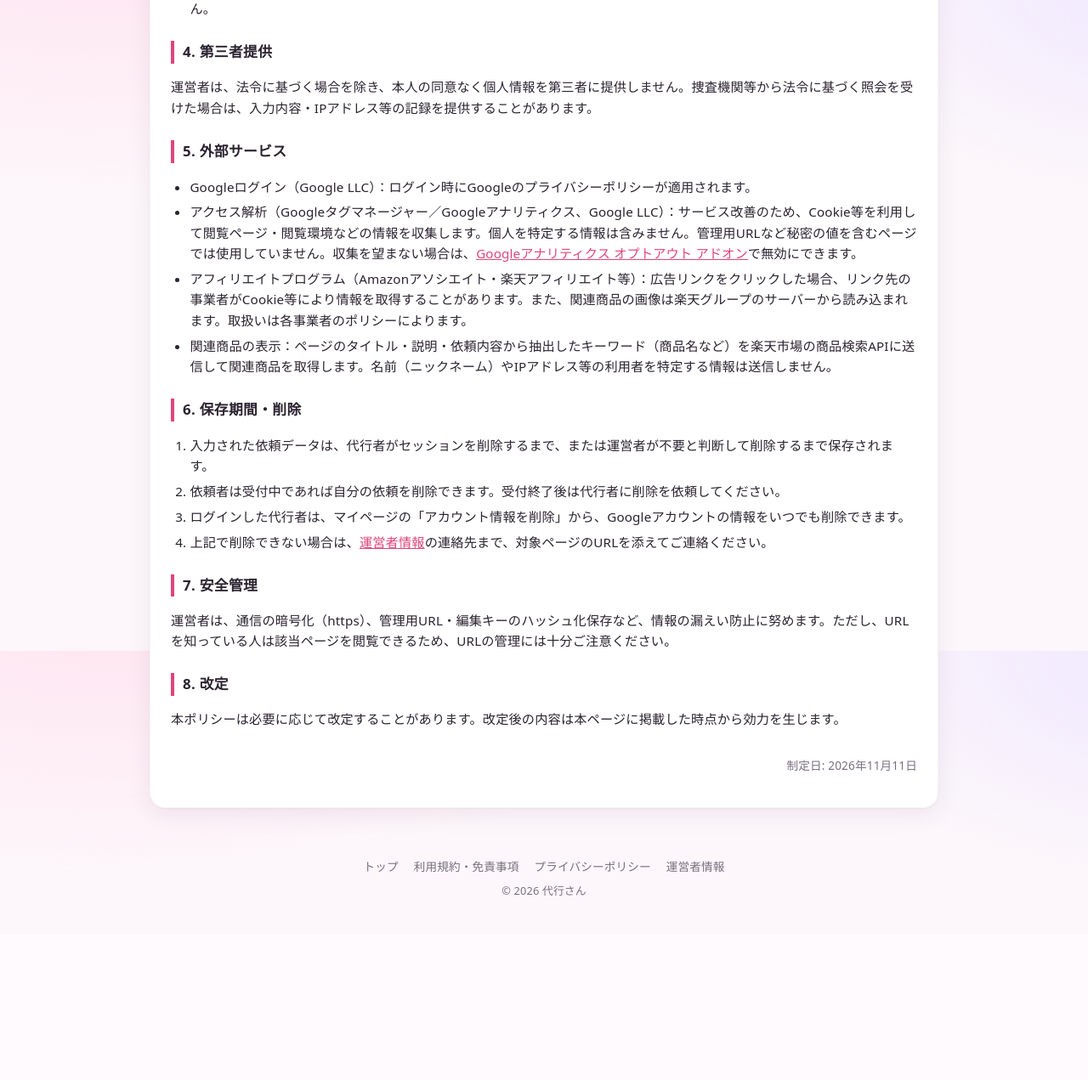
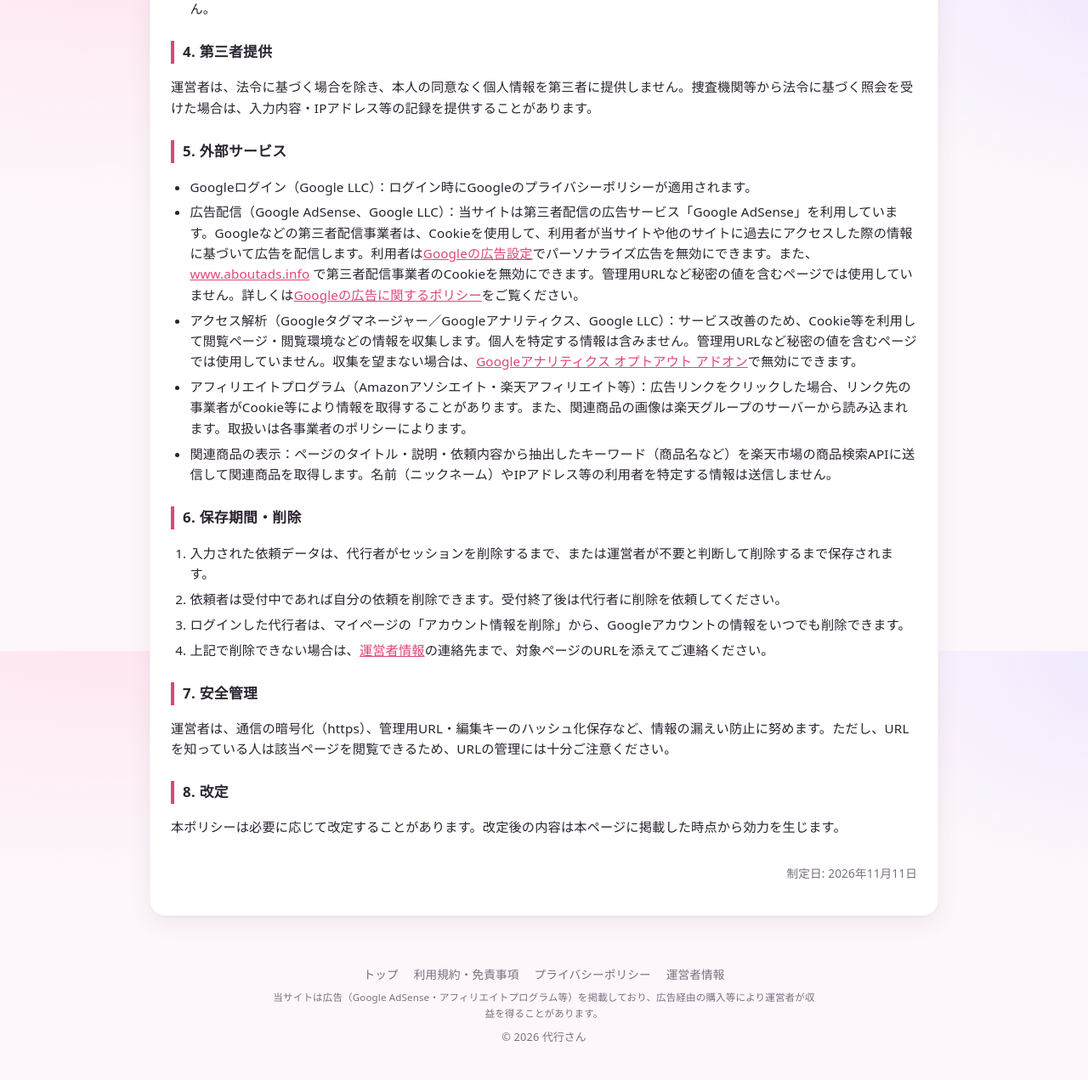
Before and after one commit to zonbi/zonbi, a PHP site: page /privacy.php in a window 1280 px wide. Shown: the part 834-2105 px from the top of the page at 85% size. Before the commit the page ends 1888 px from the top, so only its background shows below. Run offline with PHP 8.4, Linux system fonts and the light colour scheme.

Commit message:
Google AdSense のコードを各ページの<head>内に追加
- Googleタグと同じく、管理キー等を含むページでは読み込まない
- フッターの広告表記をAdSenseに対応、プライバシーポリシーに第三者配信広告とCookie・オプトアウトの説明を追記
- README に ads.txt の設置方法を記載

Co-Authored-By: Claude Opus 5.5 <noreply@anthropic.com>
Claude-Session: https://claude.ai/code/session_011KHpmVysyKZgRmASX5m5nz

```diff
--- a/lib/views.php
+++ b/lib/views.php
@@ -23,6 +23,8 @@ function render_header(string $title, string $bodyClass = ''): void
   function gtag(){dataLayer.push(arguments);}
   gtag('js', new Date());
 </script>
+<script async src="https://pagead2.googlesyndication.com/pagead/js/adsbygoogle.js?client=ca-pub-2856922787390059"
+     crossorigin="anonymous"></script>
 <?php endif; ?>
 <meta charset="utf-8">
 <meta name="viewport" content="width=device-width, initial-scale=1">
@@ -83,8 +85,8 @@ function render_footer(): void
     <a href="<?= h(url('privacy.php')) ?>">プライバシーポリシー</a>
     <a href="<?= h(url('about.php')) ?>">運営者情報</a>
   </nav>
-  <?php if (affiliate_enabled() || has_ad_slots()): ?>
-  <p class="aff-disclosure">当サイトはアフィリエイトプログラム等の広告を掲載しており、広告（PR）経由の購入により運営者が収益を得ることがあります。<?php if (amazon_enabled() || ads_have_amazon_tag()): ?><br>Amazonのアソシエイトとして、<?= h(operator('name') !== '' ? operator('name') : '当サイト運営者') ?>は適格販売により収入を得ています。<?php endif; ?></p>
+  <?php if (affiliate_enabled() || has_ad_slots() || analytics_allowed()): ?>
+  <p class="aff-disclosure">当サイトは広告（Google AdSense・アフィリエイトプログラム等）を掲載しており、広告経由の購入等により運営者が収益を得ることがあります。<?php if (amazon_enabled() || ads_have_amazon_tag()): ?><br>Amazonのアソシエイトとして、<?= h(operator('name') !== '' ? operator('name') : '当サイト運営者') ?>は適格販売により収入を得ています。<?php endif; ?></p>
   <?php endif; ?>
   <p>© <?= date('Y') ?> <?= h(operator('name') !== '' ? operator('name') : config('app_name', '代行さん')) ?></p>
 </footer>
@@ -305,7 +307,7 @@ function inline_svg(string $path): string
 }
 
 /**
- * アクセス解析（Googleタグマネージャー）を読み込むページか。
+ * アクセス解析（Googleタグマネージャー）・広告（Google AdSense）を読み込むページか。
  * 管理キーなど秘密の値がURLに含まれるページ（管理ページ・似た商品まとめ・運営者コンソール等）では、
  * URLがGoogleに送信されないよう読み込まない。
  */
--- a/privacy.php
+++ b/privacy.php
@@ -40,6 +40,7 @@ render_header('プライバシーポリシー');
   <h2>5. 外部サービス</h2>
   <ul>
     <li>Googleログイン（Google LLC）：ログイン時にGoogleのプライバシーポリシーが適用されます。</li>
+    <li>広告配信（Google AdSense、Google LLC）：当サイトは第三者配信の広告サービス「Google AdSense」を利用しています。Googleなどの第三者配信事業者は、Cookieを使用して、利用者が当サイトや他のサイトに過去にアクセスした際の情報に基づいて広告を配信します。利用者は<a href="https://adssettings.google.com/" target="_blank" rel="noopener">Googleの広告設定</a>でパーソナライズ広告を無効にできます。また、<a href="https://www.aboutads.info/" target="_blank" rel="noopener">www.aboutads.info</a> で第三者配信事業者のCookieを無効にできます。管理用URLなど秘密の値を含むページでは使用していません。詳しくは<a href="https://policies.google.com/technologies/ads?hl=ja" target="_blank" rel="noopener">Googleの広告に関するポリシー</a>をご覧ください。</li>
     <li>アクセス解析（Googleタグマネージャー／Googleアナリティクス、Google LLC）：サービス改善のため、Cookie等を利用して閲覧ページ・閲覧環境などの情報を収集します。個人を特定する情報は含みません。管理用URLなど秘密の値を含むページでは使用していません。収集を望まない場合は、<a href="https://tools.google.com/dlpage/gaoptout?hl=ja" target="_blank" rel="noopener">Googleアナリティクス オプトアウト アドオン</a>で無効にできます。</li>
     <?php if (current_theme() === 'lavender'): ?><li>Google Fonts（Google LLC）：ページの表示に使うフォントをGoogleのサーバーから読み込みます。</li><?php endif; ?>
     <li>アフィリエイトプログラム（Amazonアソシエイト・楽天アフィリエイト等）：広告リンクをクリックした場合、リンク先の事業者がCookie等により情報を取得することがあります。また、関連商品の画像は楽天グループのサーバーから読み込まれます。取扱いは各事業者のポリシーによります。</li>
```
Also changed, not shown: README.md.
